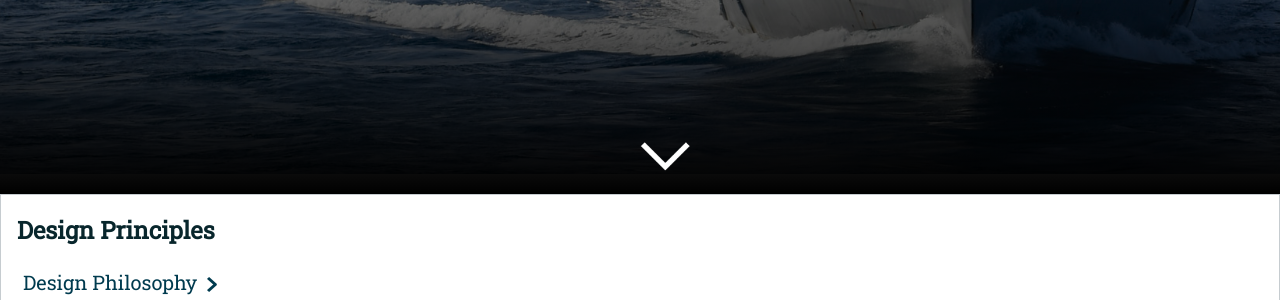
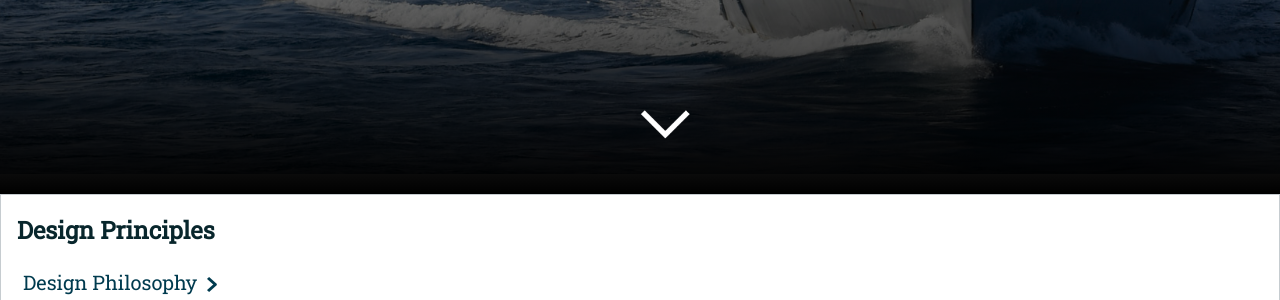
Before and after one commit to usnavy/Navy-Design-Guide, a Jekyll site: the page built from index.md, in a window 1280 px wide. Shown: the part 1154-1454 px from the top of the page. Built offline with Jekyll 4.4.1, drawn with Linux system fonts in a browser that asks for light colours; our own code applies the rules of GitHub Pages for plain Markdown files.

Commit message:
Update jekyll-design.scss

```diff
--- a/_sass/jekyll-design.scss
+++ b/_sass/jekyll-design.scss
@@ -160,7 +160,7 @@ a {
 	    #hero-chevron {
 		float: left;
 		margin-left: 50vw;
-		margin-top: 28rem;
+		margin-top: 26rem;
 		z-index: 1;
 	        color: #FFFFFF;
 		font-size: 25px;
```
